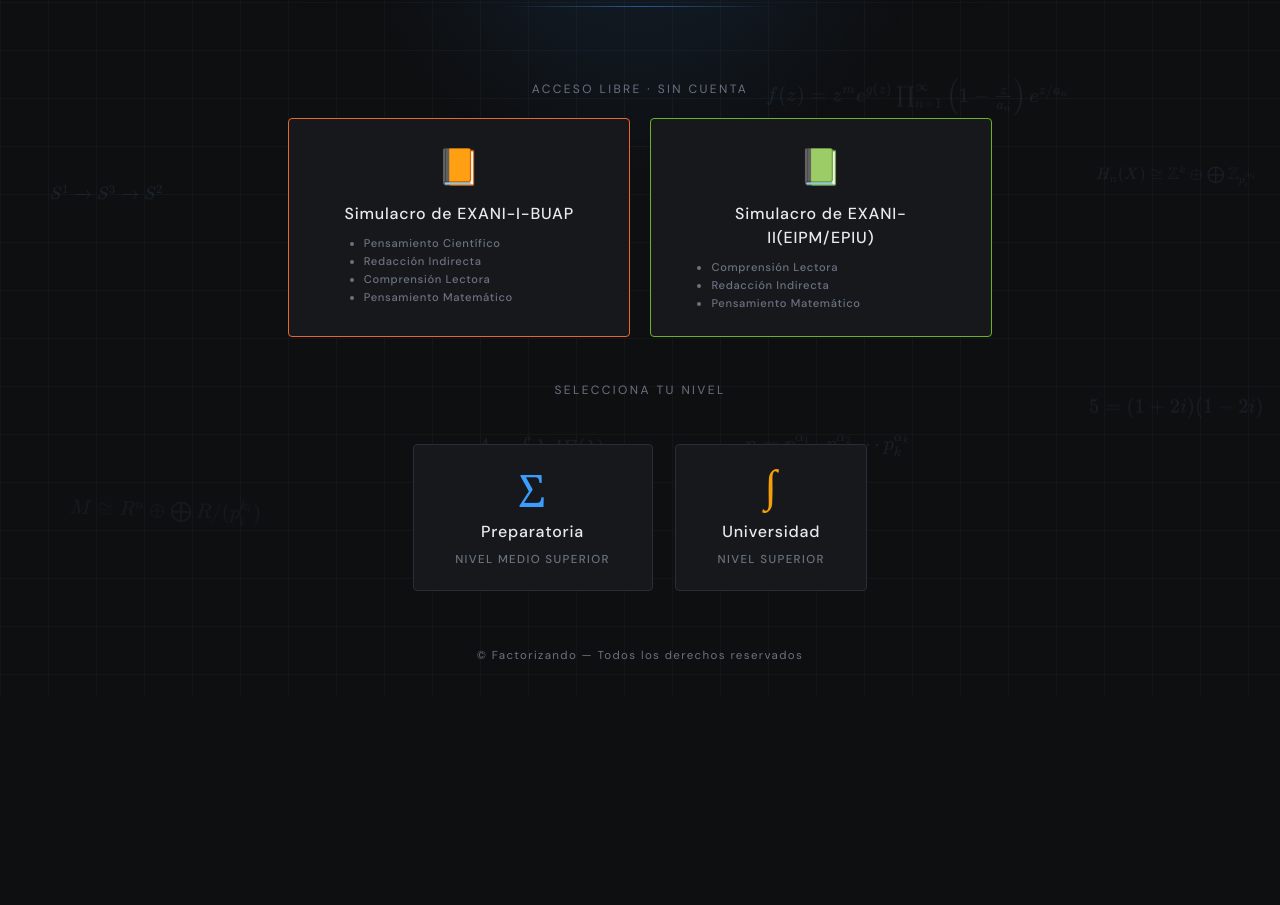
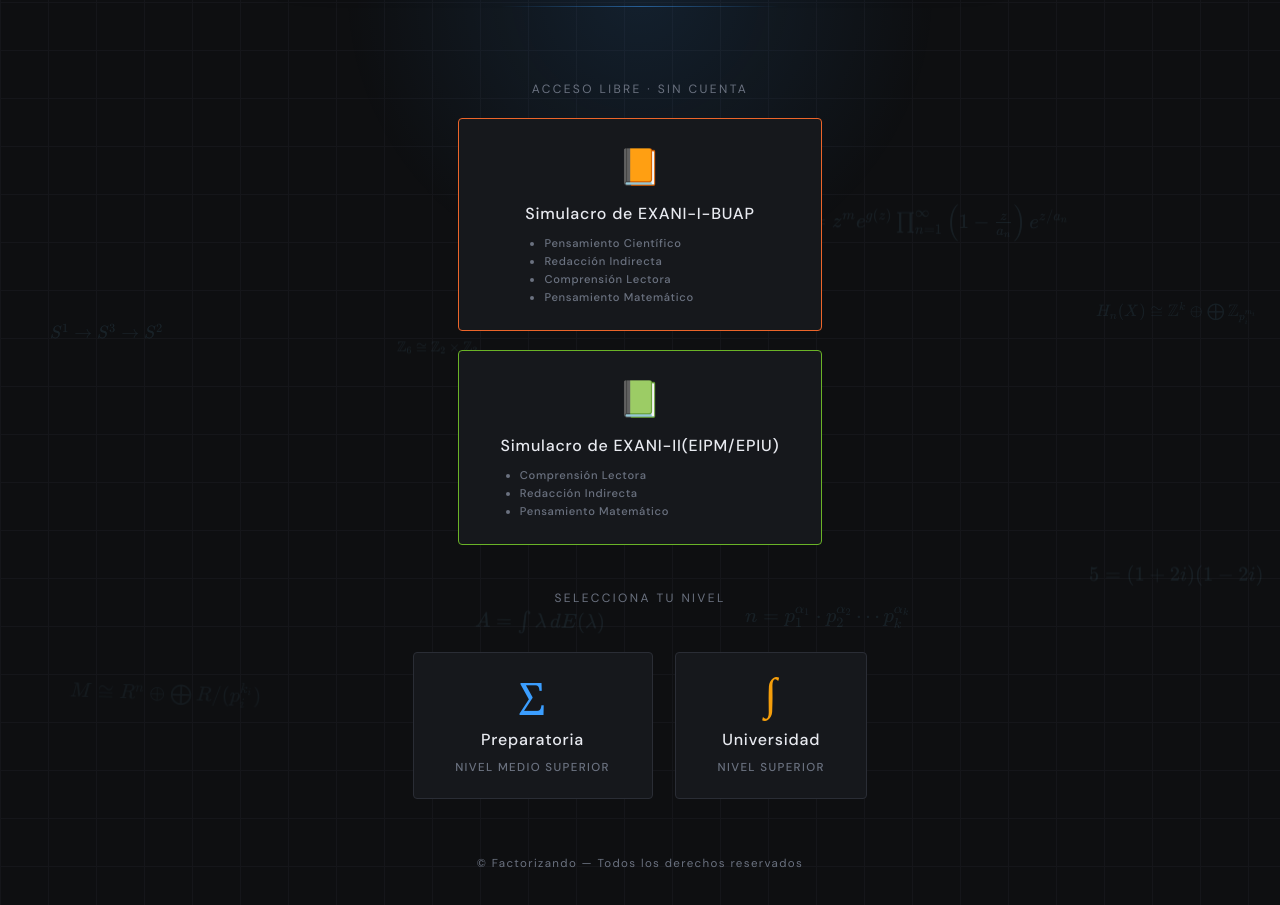
Before and after one commit to factorizando/factorizando, a React (Vite) app: page /#/ in a window 1280 px wide. Shown: the part 862-1767 px from the top of the page. Before the commit the page ends 1559 px from the top, so only its background shows below. Built offline with nearby package versions, Linux system fonts and the light colour scheme; no server answers.

Commit message:
Cambios en página principal para que los cuestionarios se ven en móvil

```diff
--- a/src/pages/Home.jsx
+++ b/src/pages/Home.jsx
@@ -345,28 +345,16 @@ export default function Home() {
           .btn { min-width: unset; width: 100%; max-width: 320px; padding: 1.2rem 1.6rem; }
 
           .footer { font-size: 0.65rem; padding: 2rem 1rem 0 1rem; }
+        }
 
-          /* ✅ Arreglo para el grid de cuestionarios en mobile */
+        @media (min-width: 601px) {
+          /* En desktop: 2 columnas */
           .questionnaires-grid {
             display: grid !important;
-            gridTemplateColumns: 1fr !important;
-            gap: 0.8rem !important;
-            maxWidth: 100% !important;
-            width: 100% !important;
-          }
-
-          .questionnaires-grid .btn {
-            padding: 1rem 1.2rem;
-          }
-
-          .questionnaires-grid .btn-label {
-            font-size: 0.95rem;
-          }
-
-          .questionnaires-grid ul {
-            fontSize: "0.65rem" !important;
-            line-height: 1.4 !important;
-            margin: "0.4rem 0 0 0" !important;
+            gridTemplateColumns: repeat(2, 1fr) !important;
+            gap: 1.2rem !important;
+            maxWidth: 700px !important;
+            margin: 0 auto !important;
           }
         }
       `}</style>
@@ -440,12 +428,11 @@ export default function Home() {
               className="questionnaires-grid"
               style={{
                 display: "grid",
-                gridTemplateColumns: "repeat(auto-fit, minmax(240px, 1fr))",
-                gap: "1.2rem",
-                maxWidth: "720px",
+                gridTemplateColumns: "1fr",
+                gap: "1rem",
+                maxWidth: "100%",
+                width: "100%",
                 margin: "0 auto",
-                width: "100%",
-                padding: "0 0.5rem",
               }}
             >
               {/* EXANI-I */}
```
